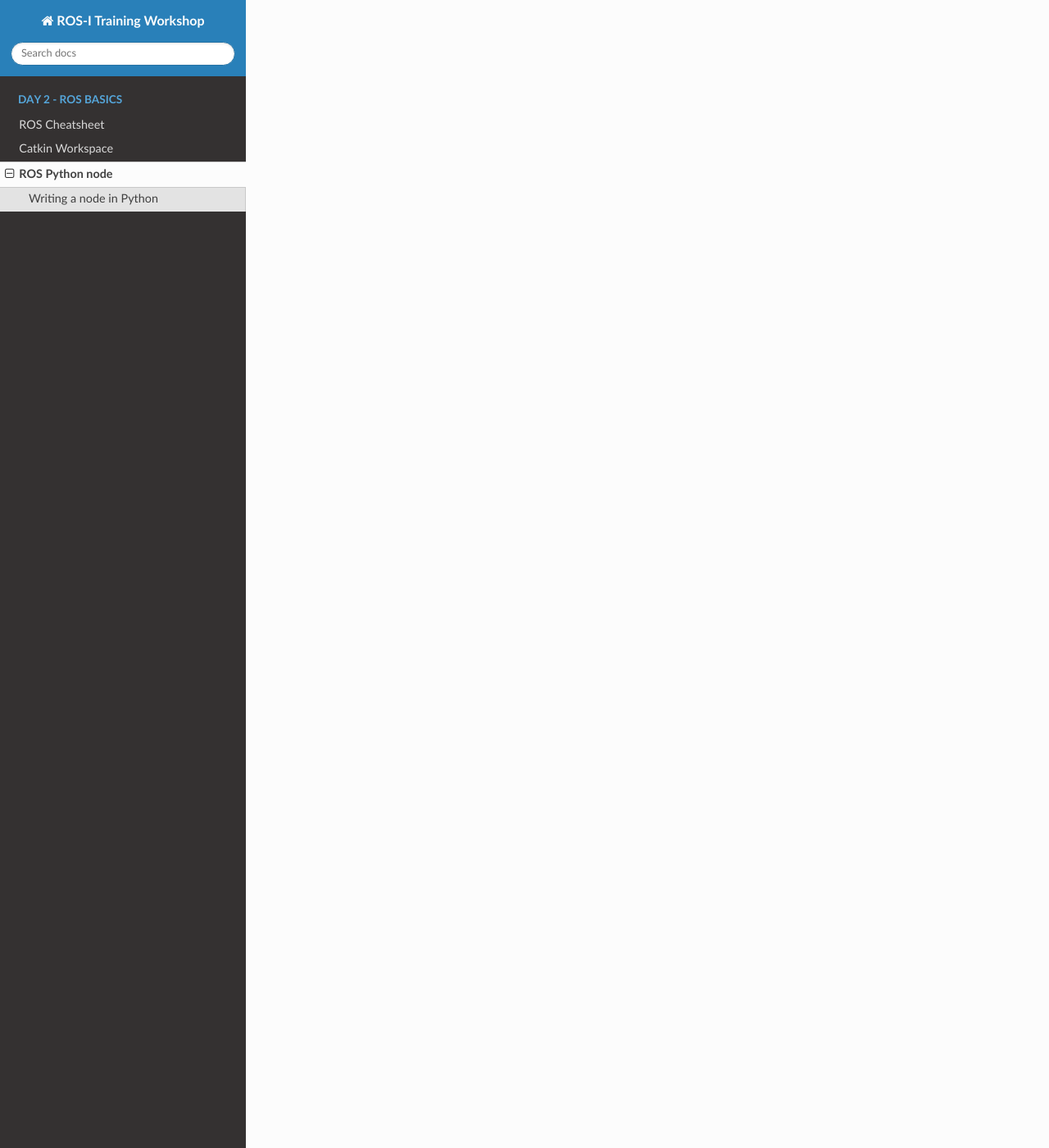
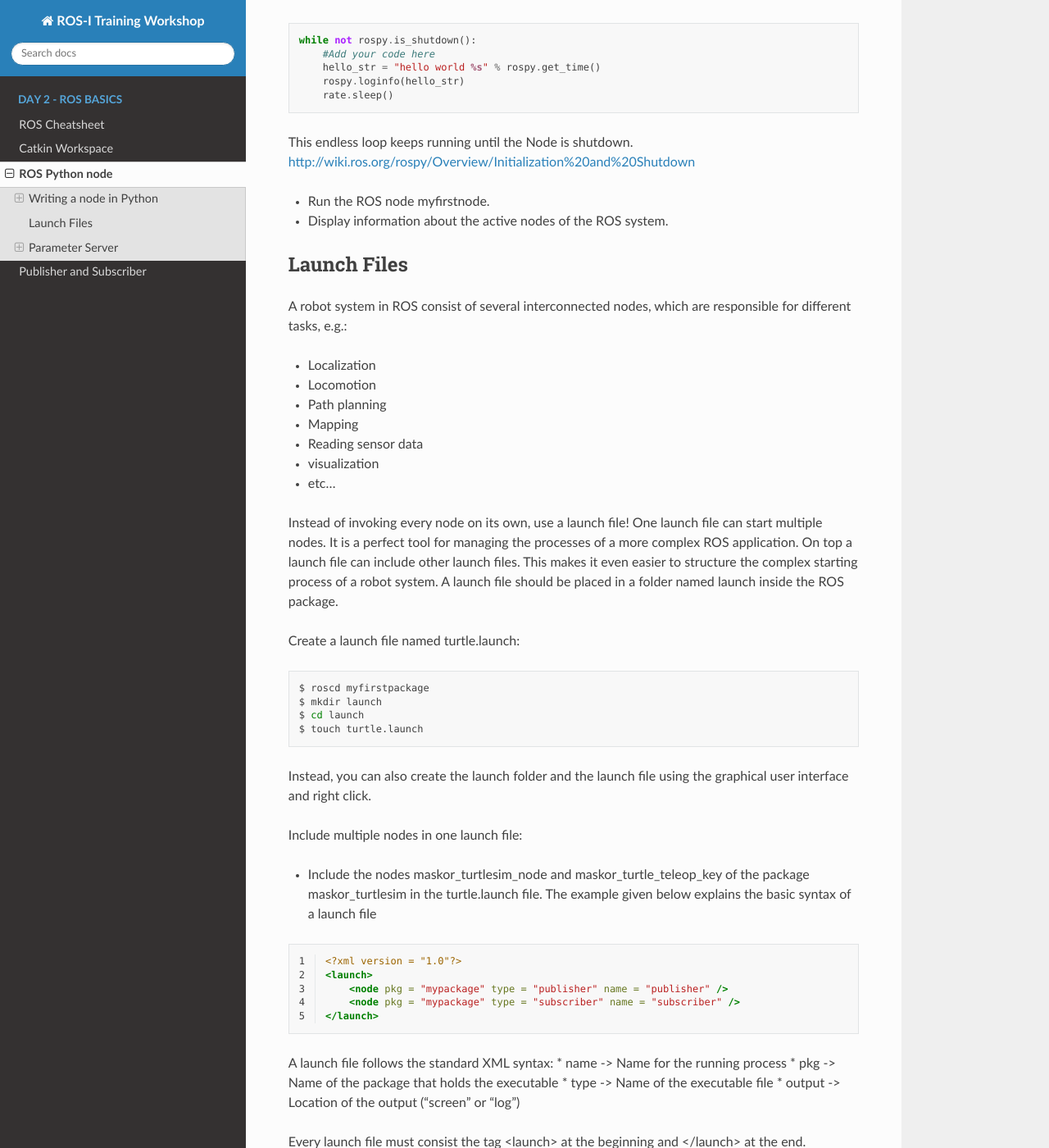
Before and after one commit to ROSinTraining/documentation, a Sphinx documentation site: the page built from workshop/source/_source/day2/python_node.rst, in a window 1280 px wide and 1400 px high, scrolled down 1926 px. Shown: the whole window at 82% size. Built offline with Sphinx 7.4.7 and the Read the Docs theme 2.0.0, drawn with Linux system fonts in a browser that asks for light colours; some of the changed text lies outside the part shown.

Commit message:
my First Node

```diff
--- a/workshop/source/_source/day2/pub_sub.rst
+++ b/workshop/source/_source/day2/pub_sub.rst
@@ -0,0 +1,2 @@
+Publisher and Subscriber
+========================
--- a/workshop/source/_source/day2/python_node.rst
+++ b/workshop/source/_source/day2/python_node.rst
@@ -6,38 +6,199 @@
 
 Writing a node in Python
 ------------------------
-1.  Create a Python script file inside your package
+1. Create a Python script file inside your package
+~~~~~~~~~~~~~~~~~~~~~~~~~~~~~~~~~~~~~~~~~~~~~~~~~~
 
-.. prompt:: bash $
+.. code-block:: bash
 
-    roscd myfirstpackage/script/
-    touch myfirstnode.py
+    $ roscd myfirstpackage/script/
+    $ touch myfirstnode.py
 
 Instead, you can also navigate to the package myfirstpackage using the graphical user interface and create a new empty document via right click.
 
-1. Make the Python file executable
+2. Make the Python file executable
+~~~~~~~~~~~~~~~~~~~~~~~~~~~~~~~~~~
 
-.. prompt:: bash $
+.. code-block:: bash
 
-    roscd myfirstpackage/script
-    chmod +x myfirstnode.py
+    $ roscd myfirstpackage/script
+    $ hmod +x myfirstnode.py
+
+Instead, you can also right click on the Python script: Properties → Permissions → 'Allow executing file as program'.
+
+3. Program a ROS node
+~~~~~~~~~~~~~~~~~~~~~
+
+.. code-block:: bash
+
+    $ roscd myfirstpackage/script/
+    $ gedit myfirstnode.py
 
 Instead, you can also use the graphical user interface to open the script and/or use another text editor, e.g. Pluma or Nano or VS Code or any Programming IDE of your choice.
 Given below is an example structure of a ROS node. It is the simplest way to code a ROS node in Python.
 
 .. code-block:: python
+    :linenos:
 
     #!/usr/bin/env python3
     import rospy
 
     def main():
-        rospy.init_node(“myfirstnode”)
+        rospy.init_node("myfirstnode")
         rate = rospy.Rate(10)
+
         while not rospy.is_shutdown():
-            # ADD YOUR CODE HERE
-            hello_str = “hello world %s” % rospy.get_time()
+            #Add your code here
+            hello_str = "hello world %s" % rospy.get_time()
             rospy.loginfo(hello_str)
-            rate.sleep ()
+            rate.sleep()
 
     if __name__ == '__main__':
         main()
+
+The following lines are only explanations of the given code structure. You don't have to enter them in the terminal!
+
+.. code-block:: python
+
+    #!/usr/bin/env python3
+
+The first line makes sure the script is executed as a Python script. Every Python ROS Node has to have this declaration at the top.
+
+.. code-block:: python
+
+    import rospy
+
+Imports the Python library for ROS
+
+.. code-block:: python
+
+    rospy.init_node("myfirstnode")
+
+This will initialize a ROS node with the name **myfirstnode**.
+
+.. code-block:: python
+
+    rate = rospy.Rate(10)
+
+This line creates a Rate object rate. My With the help of this object and sleep(), it offers a convenient way for looping at the desired rate.
+With its argument of 10, we should expect to go through the loop 10 times per second, as long as our processing time does not exceed 1/10th of a second!
+http://wiki.ros.org/rospy/Overview/Time
+
+.. code-block:: python
+
+    while not rospy.is_shutdown():
+        #Add your code here
+        hello_str = "hello world %s" % rospy.get_time()
+        rospy.loginfo(hello_str)
+        rate.sleep()
+
+This endless loop keeps running until the Node is shutdown. http://wiki.ros.org/rospy/Overview/Initialization%20and%20Shutdown
+
+* Run the ROS node myfirstnode.
+* Display information about the active nodes of the ROS system.
+
+Launch Files
+------------
+A robot system in ROS consist of several interconnected nodes, which are responsible for different tasks, e.g.:
+
+* Localization
+* Locomotion
+* Path planning
+* Mapping
+* Reading sensor data
+* visualization
+* etc...
+
+Instead of invoking every node on its own, use a launch file! One launch file can start multiple nodes.
+It is a perfect tool for managing the processes of a more complex ROS application.
+On top a launch file can include other launch files. This makes it even easier to structure the complex starting process of a robot system.
+A launch file should be placed in a folder named launch inside the ROS package.
+
+Create a launch file named turtle.launch:
+
+.. code-block:: bash
+
+    $ roscd myfirstpackage
+    $ mkdir launch
+    $ cd launch
+    $ touch turtle.launch
+
+Instead, you can also create the launch folder and the launch file using the graphical user interface and right click.
+
+Include multiple nodes in one launch file:
+
+* Include the nodes maskor_turtlesim_node and maskor_turtle_teleop_key of the package maskor_turtlesim in the turtle.launch file.
+  The example given below explains the basic syntax of a launch file
+
+.. code-block:: xml
+    :linenos:
+
+    <?xml version = "1.0"?>
+    <launch>
+        <node pkg = "mypackage" type = "publisher" name = "publisher" />
+        <node pkg = "mypackage" type = "subscriber" name = "subscriber" />
+    </launch>
+
+A launch file follows the standard XML syntax:
+* name -> Name for the running process
+* pkg -> Name of the package that holds the executable
+* type -> Name of the executable file
+* output -> Location of the output ("screen" or "log")
+
+Every launch file must consist the tag <launch> at the beginning and </launch> at the end.
+
+Start a launch file: ``roslaunch myfirstpackage turtle.launch``
+
+.. code-block:: bash
+
+    $ roslaunch myfirstpackage turtle.launch
+
+The roslaunch command parses a launch file in XML format. Include a launch file in a launch file:
+
+.. code-block:: xml
+    :linenos:
+
+    <?xml version ="1.0"?>
+    <launch >
+        <include file ="$(find some_package)/launch/launchfile.launch" />
+    </launch>
+
+* Start the launch file.
+* Include your node myfirstnode into the launch file, restart it and check all active nodes of your system.
+* For further information: http://wiki.ros.org/roslaunch
+
+Parameter Server
+----------------
+
+The parameter server stores and retrieves parameters of ROS nodes at runtime. It is suitable for static data. The parameter server is accessible via:
+
+* command line
+* launch file or
+* ROS node.
+
+Start the ROS node maskor turtlesim node of the package maskor turtlesim.
+
+Access via commandline
+~~~~~~~~~~~~~~~~~~~~~~
+
+List all active parameters within the ROS Parameter Server:
+
+.. code-block:: bash
+
+    $ rosparam list
+
+By executing this command, a list of the current parameters on the parameter server is dis- played. The parameters background_r, background_g and background_b define the back- ground color. The former part is a namespace and depends on the name of the running process, which is /turtlesim per default.
+
+.. hint:: You can change the default name of a running process using a launch file.
+
+Get the actual value of a specific parameter: ``rosparam get <param_name>``
+
+.. code-block:: bash
+
+    $ rosparam get /background_b
+
+Displays the actual value of the parameter. Store a value to the ROS Parameter Server: ``rosparam set <param_name> <value>``
+
+.. code-block:: bash
+
+    $ rosparam set /background_b 100
--- a/workshop/source/index.rst
+++ b/workshop/source/index.rst
@@ -12,8 +12,8 @@
 
 * **Basic Commands**: :doc:`Read Basic Commands </_source/day2/ros_cheatsheet>`
 * **Catkin Workspace**: :doc:`Learn ROS Filesystem </_source/day2/ros_catkinworkspace>`
-* **First Python Node**: ::doc:`Read How create first python ROS node </text>`
-* **Publisher and Subscriber**: ::doc:`Read how to create publisher and subcriber </text>`
+* **First Python Node**: ::doc:`Read How create first python ROS node </_source/day2/python_node>`
+* **Publisher and Subscriber**: ::doc:`Read how to create publisher and subcriber </_source/day2/pub_sub>`
 
 .. toctree::
    :maxdepth: 2
```
